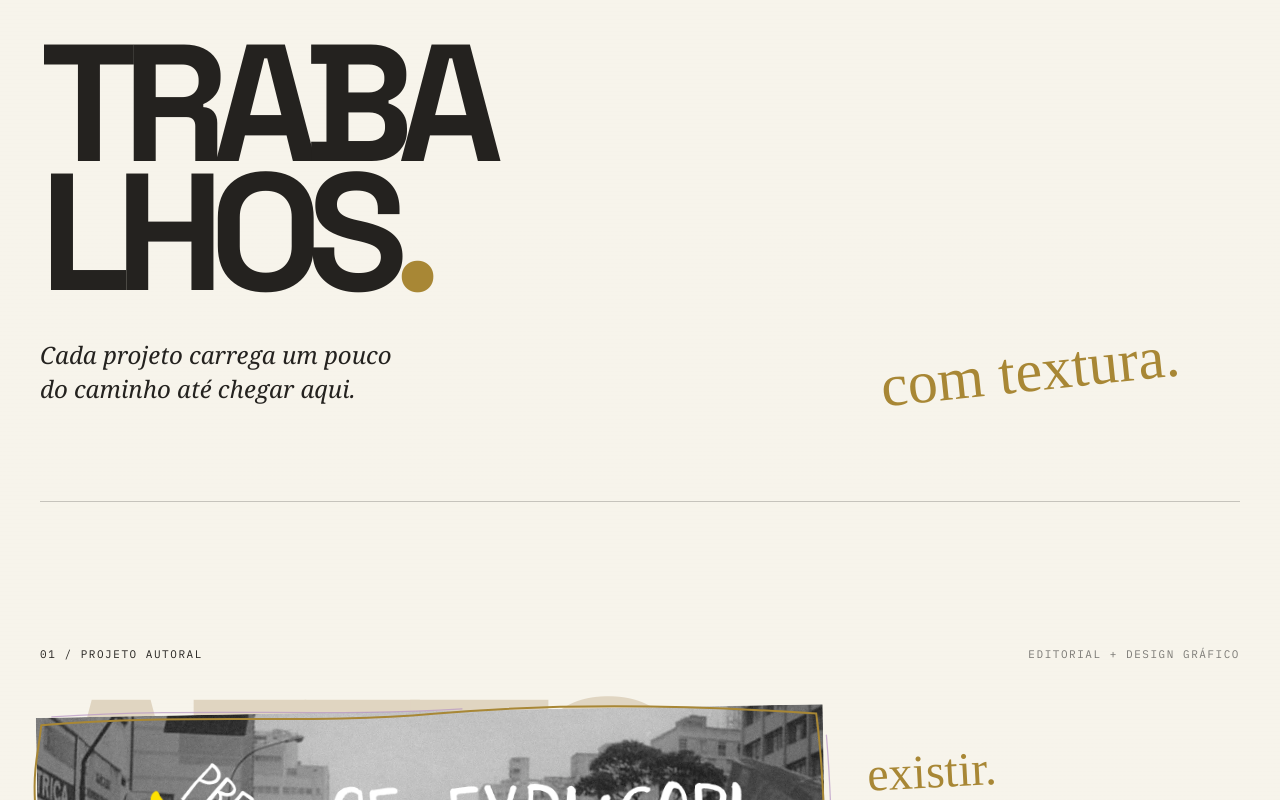
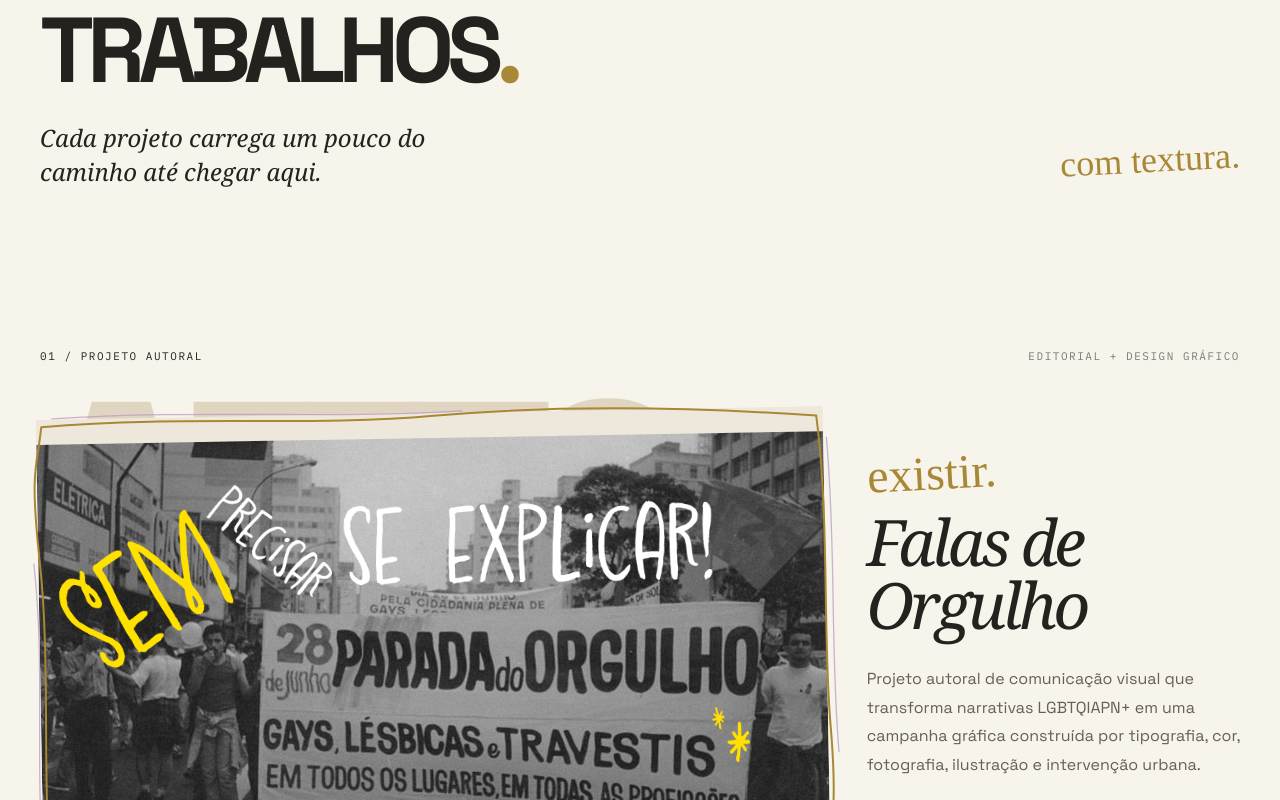
Before and after one commit to jessdesigner21/jesse-santos-portfolio, a Next.js app in the folder jesse-santos/: page / in a window 1280 px wide. Shown: the part 1040-1840 px from the top of the page. Built offline with nearby package versions, Linux system fonts and the light colour scheme; a web font is replaced by a local one.

Commit message:
Refine selected works heading and preserve Pride cover

```diff
--- a/jesse-santos/components/SelectedWork.tsx
+++ b/jesse-santos/components/SelectedWork.tsx
@@ -93,7 +93,7 @@ function WorkCover({
 
   if (customCover) {
     return (
-      <div className={`relative overflow-hidden ${className}`}>
+      <div className={`relative overflow-hidden bg-[#EEE8DC] ${className}`}>
         <Image
           src={customCover}
           alt={`Capa do projeto ${project.title}`}
@@ -101,7 +101,7 @@ function WorkCover({
           priority={priority}
           sizes="(max-width: 768px) 100vw, 80vw"
           className="
-            object-cover
+            object-contain
             transition-transform duration-700
             group-hover:scale-[1.025]
           "
@@ -391,51 +391,28 @@ export default function SelectedWork() {
           whileInView={{ opacity: 1, y: 0 }}
           viewport={{ once: true }}
           transition={{ duration: 0.9 }}
-          className="
-            relative border-b border-black/20
-            py-16 md:py-24
-          "
+          className="relative py-12 md:py-16"
         >
+
+          <div className="flex flex-col gap-6 md:flex-row md:items-end md:justify-between md:gap-12">
+            <div className="min-w-0">
               <h2
                 id="trabalhos-titulo"
-            className="
-              font-grotesk font-bold
-              text-[clamp(4rem,13vw,14rem)]
-              leading-[0.78]
-              tracking-[-0.09em]
-              uppercase
-            "
+                className="font-grotesk font-bold uppercase text-[clamp(3rem,7.2vw,8.4rem)] leading-[0.94] tracking-[-0.075em]"
               >
-            Traba
-            <br />
-            lhos
-            <span className="text-[#A88735]">.</span>
+                Trabalhos<span className="text-[#A88735]">.</span>
               </h2>
-
+              <p className="mt-7 max-w-md font-serif italic text-lg leading-[1.4] md:text-2xl">
+                Cada projeto carrega um pouco do caminho até chegar aqui.
+              </p>
+            </div>
             <p
               style={handwritten}
-            className="
-              mt-6 text-[#A88735]
-              text-3xl md:text-6xl
-              md:absolute md:right-[5%]
-              md:bottom-[18%]
-              md:-rotate-6
-            "
+              className="text-[#A88735] text-2xl md:mb-2 md:shrink-0 md:text-4xl md:-rotate-3"
             >
               com textura.
             </p>
-
-          <p
-            className="
-              mt-10 max-w-sm
-              font-serif italic
-              text-xl leading-[1.4]
-              md:text-2xl
-            "
-          >
-            Cada projeto carrega um pouco
-            do caminho até chegar aqui.
-          </p>
+          </div>
         </motion.div>
 
         {/* PROJETO 01 - FALAS DE ORGULHO */}
@@ -457,10 +434,7 @@ export default function SelectedWork() {
               setAccent(featured.accentColor)
             }
             onMouseLeave={() => setAccent(null)}
-            className="
-              relative py-24
-              md:py-36
-            "
+            className="relative py-16 md:py-24"
           >
             <div className="mb-12 flex flex-wrap items-center justify-between gap-4">
               <span className="editorial-num uppercase">
```
Lines whose indentation alone changed are shown as unchanged.
